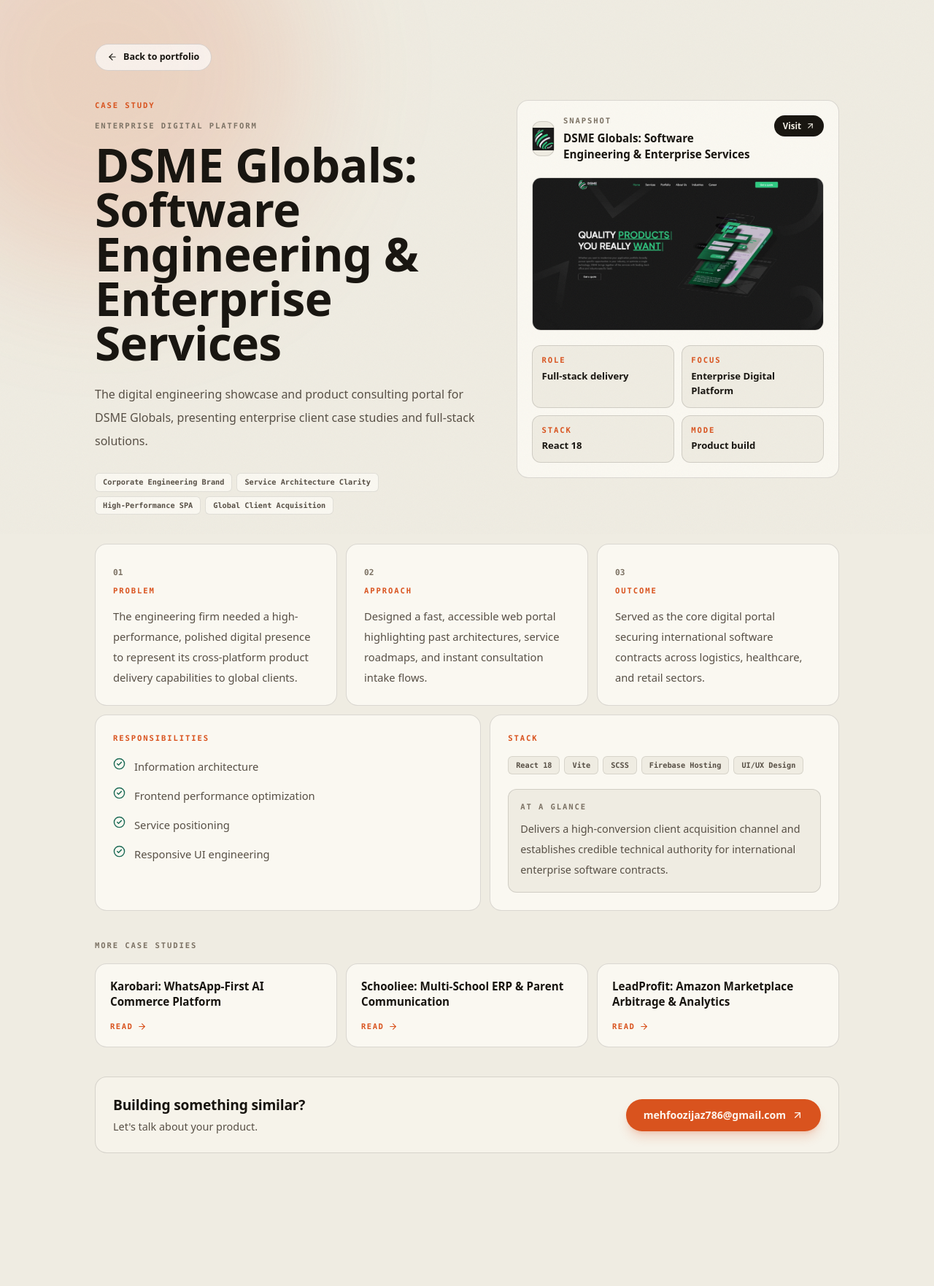
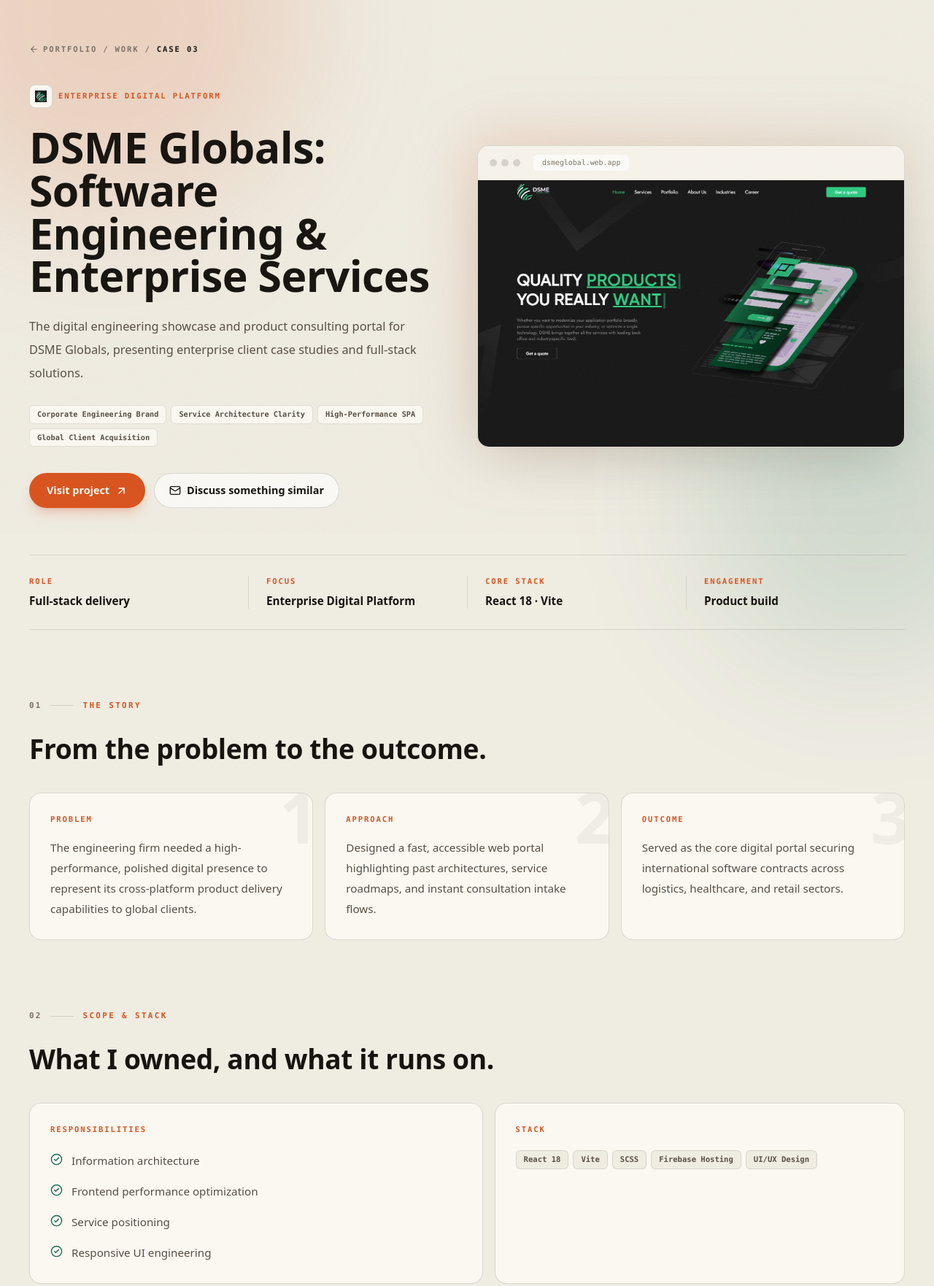
Before and after one commit to MehfoozurRehman/portfolio, an Astro site: page /case-studies/dsme-globals in a window 1280 px wide. Shown: the part 68-1830 px from the top of the page at 73% size. Before the commit the page ends 1728 px from the top, so only its background shows below. Built offline with nearby package versions, Linux system fonts and the light colour scheme; Astro itself is replaced by a stand-in of ours; a web font is replaced by a local one.

Commit message:
Redesign case-study pages: aligned container, consistent spacing, framed hero, facts strip, story/scope sections, richer related work and CTA

```diff
--- a/src/pages/case-studies/[slug].astro
+++ b/src/pages/case-studies/[slug].astro
@@ -1,25 +1,39 @@
 ---
 import { Image } from 'astro:assets';
-import { ArrowLeft, ArrowRight, ArrowUpRight, CircleCheck } from '@lucide/astro';
+import { ArrowLeft, ArrowRight, ArrowUpRight, CircleCheck, Mail } from '@lucide/astro';
 import type { GetStaticPaths } from 'astro';
 import { profile, projects } from '../../data';
 import Base from '../../layouts/Base.astro';
 import SiteNav from '../../components/SiteNav.astro';
+import SectionMarker from '../../components/SectionMarker.astro';
 import { SITE_URL } from '../../lib/site';
 
-export const getStaticPaths = (() => projects.map((project) => ({ params: { slug: project.slug }, props: { project } }))) satisfies GetStaticPaths;
+export const getStaticPaths = (() => projects.map((project, index) => ({ params: { slug: project.slug }, props: { project, index } }))) satisfies GetStaticPaths;
 
-const { project } = Astro.props;
+const { project, index } = Astro.props;
 const Icon = project.icon;
 const others = projects.filter((p) => p.slug !== project.slug).slice(0, 3);
 
 const display = 'font-[family-name:var(--font-nunito)] font-extrabold tracking-[-0.01em]';
 const mono = 'font-mono-label text-[0.66rem] font-semibold uppercase tracking-[0.18em]';
-const shell = 'mx-auto w-full max-w-[1100px] px-5 sm:px-8 lg:px-10';
+const shell = 'mx-auto w-full max-w-[1320px] px-5 sm:px-8 lg:px-10';
+const block = 'mt-16 sm:mt-24';
 
 const path = `/case-studies/${project.slug}`;
 const title = `${project.title} — Case Study | Mehfooz-ur-Rehman`;
 const description = project.summary;
+
+const facts = [
+  ['Role', 'Full-stack delivery'],
+  ['Focus', project.category],
+  ['Core stack', project.stack.slice(0, 2).join(' · ') || 'Web'],
+  ['Engagement', 'Product build'],
+];
+const story = [
+  ['Problem', project.problem],
+  ['Approach', project.approach],
+  ['Outcome', project.outcome],
+];
 
 const jsonLd = [
   {
@@ -47,21 +61,36 @@ const jsonLd = [
   <SiteNav base="/" />
   <main class="relative min-h-screen overflow-x-hidden bg-[var(--color-page)] text-[var(--color-text)]">
     <div class="halo -left-[10%] -top-[6%] h-[34rem] w-[34rem]" style="background: var(--halo-a)"></div>
+    <div class="halo -right-[10%] top-[18%] h-[28rem] w-[28rem]" style="background: var(--halo-b)"></div>
 
-    <div class={`${shell} relative z-10 pb-20 pt-28 sm:pt-32`}>
-      <a
-        href="/"
-        class="inline-flex items-center gap-2 rounded-full border border-[var(--border-card)] bg-[var(--color-field)] px-4 py-2 text-[0.78rem] font-bold text-[var(--color-text)] transition hover:border-[var(--border-hover)] hover:text-[var(--color-accent)]"
-      >
-        <ArrowLeft size={14} aria-hidden="true" /> Back to portfolio
-      </a>
+    <div class={`${shell} relative z-10 pb-24 pt-28 sm:pt-32`}>
+      <!-- Breadcrumb -->
+      <nav aria-label="Breadcrumb" class={`${mono} flex flex-wrap items-center gap-2 text-[var(--color-soft)]`}>
+        <a href="/" class="inline-flex items-center gap-1.5 transition hover:text-[var(--color-accent)]"><ArrowLeft size={13} aria-hidden="true" /> Portfolio</a>
+        <span aria-hidden="true">/</span>
+        <a href="/#work" class="transition hover:text-[var(--color-accent)]">Work</a>
+        <span aria-hidden="true">/</span>
+        <span class="text-[var(--color-text)]" aria-current="page">Case {String(index + 1).padStart(2, '0')}</span>
+      </nav>
 
-      <section class="mt-10 grid gap-10 lg:grid-cols-[1fr_0.82fr] lg:items-start">
-        <div class="max-w-2xl">
-          <p class={`${mono} text-[var(--color-accent)]`}>Case study</p>
-          <p class={`${mono} mt-3 text-[var(--color-soft)]`}>{project.category}</p>
-          <h1 class={`${display} mt-4 text-[clamp(2.4rem,5vw,4.4rem)] leading-[0.95]`}>{project.title}</h1>
-          <p class="mt-6 max-w-xl text-[1rem] leading-8 text-[var(--color-muted)]">{project.summary}</p>
+      <!-- Hero -->
+      <header class="mt-10 grid gap-12 lg:grid-cols-[1fr_1.05fr] lg:items-center lg:gap-14">
+        <div>
+          <p class={`${mono} inline-flex items-center gap-2 text-[var(--color-accent)]`}>
+            <span class="grid size-8 place-items-center rounded-lg border border-[var(--border-card)] bg-[var(--color-raise)]">
+              {
+                project.logo ? (
+                  <Image src={project.logo} alt="" width={40} height={40} class="size-4 object-contain" aria-hidden="true" />
+                ) : (
+                  <Icon size={15} aria-hidden="true" />
+                )
+              }
+            </span>
+            {project.category}
+          </p>
+          <h1 class={`${display} mt-6 text-[clamp(2.2rem,4.6vw,3.9rem)] leading-[1]`}>{project.title}</h1>
+          <p class="mt-6 max-w-xl text-[1.02rem] leading-8 text-[var(--color-muted)]">{project.summary}</p>
+
           <ul class="mt-7 flex flex-wrap gap-1.5">
             {
               project.highlights.map((item) => (
@@ -69,97 +98,99 @@ const jsonLd = [
               ))
             }
           </ul>
-        </div>
 
-        <aside class="rounded-2xl border border-[var(--border-card)] bg-[var(--color-raise)] p-5">
-          <div class="flex items-start justify-between gap-4">
-            <div class="flex items-center gap-3">
-              <span class="grid size-12 place-items-center rounded-xl border border-[var(--border-card)] bg-[var(--color-page)]">
-                {
-                  project.logo ? (
-                    <Image src={project.logo} alt="" width={64} height={64} class="size-8 object-contain" aria-hidden="true" />
-                  ) : (
-                    <Icon size={20} class="text-[var(--color-accent)]" aria-hidden="true" />
-                  )
-                }
-              </span>
-              <div>
-                <p class={`${mono} text-[var(--color-soft)]`}>Snapshot</p>
-                <p class="mt-1 text-[0.95rem] font-extrabold">{project.title}</p>
-              </div>
-            </div>
+          <div class="mt-9 flex flex-wrap items-center gap-3">
             {
               project.url ? (
                 <a
                   href={project.url}
                   target="_blank"
                   rel="noreferrer"
-                  class="inline-flex items-center gap-1.5 rounded-full bg-[var(--color-inverse)] px-3 py-1.5 text-[0.72rem] font-bold text-[var(--color-inverse-text)] transition hover:bg-[var(--color-accent)] hover:text-[var(--color-on-accent)]"
+                  class="group inline-flex min-h-12 items-center gap-2 rounded-full bg-[var(--color-accent)] px-6 text-[0.9rem] font-bold text-[var(--color-on-accent)] shadow-lg shadow-[color:var(--shadow-accent)] transition hover:shadow-xl"
                 >
-                  Visit <ArrowUpRight size={13} aria-hidden="true" />
+                  Visit project
+                  <ArrowUpRight size={17} class="transition-transform group-hover:-translate-y-0.5 group-hover:translate-x-0.5" aria-hidden="true" />
                 </a>
               ) : null
             }
+            <a
+              href={`mailto:${profile.email}?subject=${encodeURIComponent('Project inquiry: similar to ' + project.title)}`}
+              class="inline-flex min-h-12 items-center gap-2 rounded-full border border-[var(--border-card)] bg-[var(--color-field)] px-5 text-[0.9rem] font-bold text-[var(--color-text)] transition hover:border-[var(--border-hover)] hover:text-[var(--color-accent)]"
+            >
+              <Mail size={16} aria-hidden="true" /> Discuss something similar
+            </a>
+          </div>
         </div>
 
         {
           project.hero ? (
-              <div class="mt-5 overflow-hidden rounded-xl border border-[var(--border-card)]">
+            <figure class="relative">
+              <div class="absolute -inset-3 -z-10 rounded-[2rem] bg-gradient-to-br from-[var(--color-accent)]/20 to-[var(--color-accent-2)]/15 blur-2xl" />
+              <div class="overflow-hidden rounded-2xl border border-[var(--border-card)] bg-[var(--color-raise)] shadow-[0_30px_80px_-40px_var(--shadow-strong)]">
+                <div class="flex items-center gap-1.5 border-b border-[var(--border-subtle)] bg-[var(--color-page-soft)] px-4 py-3" aria-hidden="true">
+                  <span class="size-2.5 rounded-full bg-[var(--border-card)]" />
+                  <span class="size-2.5 rounded-full bg-[var(--border-card)]" />
+                  <span class="size-2.5 rounded-full bg-[var(--border-card)]" />
+                  <span class="ml-3 truncate rounded-md bg-[var(--color-field)] px-3 py-1 font-mono-label text-[0.62rem] text-[var(--color-soft)]">
+                    {project.url ? new URL(project.url).hostname : project.slug}
+                  </span>
+                </div>
                 <Image
                   src={project.hero}
                   alt={`${project.title} screenshot`}
-                  widths={[480, 720, 960]}
-                  sizes="(max-width: 1024px) 90vw, 480px"
+                  widths={[640, 960, 1280]}
+                  sizes="(max-width: 1024px) 92vw, 600px"
                   loading="eager"
                   fetchpriority="high"
-                  class="h-auto w-full object-cover"
+                  class="aspect-[16/10] h-auto w-full object-cover object-top"
                 />
               </div>
+            </figure>
           ) : null
         }
+      </header>
 
-          <dl class="mt-5 grid grid-cols-2 gap-2.5">
+      <!-- Facts strip -->
+      <dl class="mt-14 grid grid-cols-2 gap-y-6 border-y border-[var(--border-subtle)] py-7 sm:mt-16 lg:grid-cols-4">
         {
-              [
-                ['Role', 'Full-stack delivery'],
-                ['Focus', project.category],
-                ['Stack', project.stack[0] ?? 'Web'],
-                ['Mode', 'Product build'],
-              ].map(([label, value]) => (
-                <div class="rounded-xl border border-[var(--border-card)] bg-[var(--color-page)] p-3">
+          facts.map(([label, value], i) => (
+            <div class={`px-0 lg:px-6 ${i === 0 ? 'lg:pl-0' : ''} ${i > 0 ? 'lg:border-l lg:border-[var(--border-subtle)]' : ''}`}>
               <dt class={`${mono} text-[var(--color-accent)]`}>{label}</dt>
-                  <dd class="mt-1 text-[0.82rem] font-bold">{value}</dd>
+              <dd class="mt-2 text-[0.95rem] font-bold leading-snug">{value}</dd>
             </div>
           ))
         }
       </dl>
-        </aside>
+
+      <!-- Story -->
+      <section class={block} aria-labelledby="story-heading">
+        <SectionMarker index="01" label="The story" />
+        <h2 id="story-heading" class={`${display} max-w-2xl text-[clamp(1.55rem,2.9vw,2.35rem)] leading-[1.05]`}>From the problem to the outcome.</h2>
+        <ol class="mt-10 grid gap-4 md:grid-cols-3">
+          {
+            story.map(([label, value], i) => (
+              <li class="card-hover relative flex flex-col overflow-hidden rounded-2xl border border-[var(--border-card)] bg-[var(--color-raise)] p-7">
+                <span class={`${display} pointer-events-none absolute -right-2 -top-4 select-none text-[6rem] leading-none text-[var(--color-text)] opacity-[0.05]`} aria-hidden="true">{i + 1}</span>
+                <span class={`${mono} text-[var(--color-accent)]`}>{label}</span>
+                <p class="mt-4 text-[0.95rem] leading-7 text-[var(--color-muted)]">{value}</p>
+              </li>
+            ))
+          }
+        </ol>
       </section>
 
-      <section class="mt-10 grid gap-3 md:grid-cols-3">
-        {
-          [
-            ['Problem', project.problem],
-            ['Approach', project.approach],
-            ['Outcome', project.outcome],
-          ].map(([label, value], i) => (
-            <article class="card-hover rounded-2xl border border-[var(--border-card)] bg-[var(--color-raise)] p-6">
-              <span class="font-mono-label text-[0.7rem] font-semibold text-[var(--color-soft)]">0{i + 1}</span>
-              <h2 class={`${mono} mt-2 text-[var(--color-accent)]`}>{label}</h2>
-              <p class="mt-3 text-[0.92rem] leading-7 text-[var(--color-muted)]">{value}</p>
-            </article>
-          ))
-        }
-      </section>
-
-      <section class="mt-3 grid gap-3 lg:grid-cols-[1.05fr_0.95fr]">
-        <article class="rounded-2xl border border-[var(--border-card)] bg-[var(--color-raise)] p-6">
-          <h2 class={`${mono} text-[var(--color-accent)]`}>Responsibilities</h2>
-          <ul class="mt-4 grid gap-3 text-[0.92rem] leading-7 text-[var(--color-muted)]">
+      <!-- Scope -->
+      <section class={block} aria-labelledby="scope-heading">
+        <SectionMarker index="02" label="Scope & stack" />
+        <h2 id="scope-heading" class={`${display} max-w-2xl text-[clamp(1.55rem,2.9vw,2.35rem)] leading-[1.05]`}>What I owned, and what it runs on.</h2>
+        <div class="mt-10 grid gap-4 lg:grid-cols-[1.05fr_0.95fr]">
+          <article class="rounded-2xl border border-[var(--border-card)] bg-[var(--color-raise)] p-7">
+            <h3 class={`${mono} text-[var(--color-accent)]`}>Responsibilities</h3>
+            <ul class="mt-5 grid gap-3.5 text-[0.95rem] leading-7 text-[var(--color-muted)]">
               {
                 project.responsibilities.map((item) => (
                   <li class="flex gap-3">
-                  <CircleCheck class="mt-0.5 shrink-0 text-[var(--color-accent-2)]" size={17} aria-hidden="true" />
+                    <CircleCheck class="mt-1 shrink-0 text-[var(--color-accent-2)]" size={17} aria-hidden="true" />
                     <span>{item}</span>
                   </li>
                 ))
@@ -167,56 +198,84 @@ const jsonLd = [
             </ul>
           </article>
 
-        <article class="rounded-2xl border border-[var(--border-card)] bg-[var(--color-raise)] p-6">
-          <h2 class={`${mono} text-[var(--color-accent)]`}>Stack</h2>
-          <ul class="mt-4 flex flex-wrap gap-1.5">
+          <article class="flex flex-col rounded-2xl border border-[var(--border-card)] bg-[var(--color-raise)] p-7">
+            <h3 class={`${mono} text-[var(--color-accent)]`}>Stack</h3>
+            <ul class="mt-5 flex flex-wrap gap-1.5">
               {
                 project.stack.map((item) => (
-                <li class="rounded-md border border-[var(--border-subtle)] bg-[var(--color-page)] px-2.5 py-1 font-mono-label text-[0.64rem] font-semibold text-[var(--color-muted)]">{item}</li>
+                  <li class="rounded-md border border-[var(--border-subtle)] bg-[var(--color-page)] px-2.5 py-1 font-mono-label text-[0.66rem] font-semibold text-[var(--color-muted)]">{item}</li>
                 ))
               }
             </ul>
-          <div class="mt-5 rounded-xl border border-[var(--border-card)] bg-[var(--color-page)] p-4">
-            <h3 class={`${mono} text-[var(--color-soft)]`}>At a glance</h3>
-            <p class="mt-2 text-[0.9rem] leading-7 text-[var(--color-muted)]">{project.businessValue}</p>
+          </article>
         </div>
-        </article>
+
+        <figure class="mt-4 rounded-2xl border border-[var(--border-card)] bg-[var(--color-page-soft)] p-7 sm:p-9">
+          <figcaption class={`${mono} text-[var(--color-soft)]`}>Business value</figcaption>
+          <blockquote class={`${display} mt-4 max-w-4xl text-[clamp(1.15rem,2vw,1.55rem)] leading-snug`}>{project.businessValue}</blockquote>
+        </figure>
       </section>
 
-      <section class="mt-10" aria-labelledby="more-work">
-        <h2 id="more-work" class={`${mono} text-[var(--color-soft)]`}>More case studies</h2>
-        <ul class="mt-4 grid gap-3 md:grid-cols-3">
+      <!-- More -->
+      <section class={block} aria-labelledby="more-work">
+        <SectionMarker index="03" label="More work" />
+        <h2 id="more-work" class="sr-only">More case studies</h2>
+        <ul class="grid gap-4 md:grid-cols-3">
           {
-            others.map((p) => (
+            others.map((p) => {
+              const OtherIcon = p.icon;
+              return (
                 <li>
                   <a
                     href={`/case-studies/${p.slug}`}
                     data-astro-prefetch="hover"
-                  class="card-hover flex h-full flex-col justify-between gap-4 rounded-2xl border border-[var(--border-card)] bg-[var(--color-raise)] p-5"
+                    class="card-hover group flex h-full flex-col overflow-hidden rounded-2xl border border-[var(--border-card)] bg-[var(--color-raise)]"
                   >
-                  <span class="text-[0.95rem] font-extrabold leading-snug">{p.title}</span>
+                    <div class="relative aspect-[16/9] w-full overflow-hidden bg-[var(--color-page-soft)]">
+                      {p.hero ? (
+                        <Image src={p.hero} alt="" widths={[360, 560]} sizes="(max-width: 768px) 92vw, 30vw" loading="lazy" class="absolute inset-0 size-full object-cover object-top transition-transform duration-500 group-hover:scale-[1.04]" />
+                      ) : (
+                        <span class="grid size-full place-items-center text-[var(--color-accent)]"><OtherIcon size={32} aria-hidden="true" /></span>
+                      )}
+                    </div>
+                    <div class="flex flex-1 flex-col justify-between gap-4 p-5">
+                      <span class="text-[1rem] font-extrabold leading-snug">{p.title}</span>
                       <span class="inline-flex items-center gap-1.5 font-mono-label text-[0.66rem] font-semibold uppercase tracking-[0.14em] text-[var(--color-accent)]">
-                    Read <ArrowRight size={13} aria-hidden="true" />
+                        Read case study <ArrowRight size={13} class="transition-transform group-hover:translate-x-0.5" aria-hidden="true" />
                       </span>
+                    </div>
                   </a>
                 </li>
-            ))
+              );
+            })
           }
         </ul>
       </section>
 
-      <section class="mt-10 flex flex-col items-start justify-between gap-5 rounded-2xl border border-[var(--border-card)] bg-[var(--color-page-soft)] p-6 sm:flex-row sm:items-center">
+      <!-- CTA -->
+      <section class={`${block} relative overflow-hidden rounded-3xl border border-[var(--border-card)] bg-[var(--color-page-soft)] p-8 sm:p-12`}>
+        <div class="halo -bottom-[40%] -right-[10%] h-[24rem] w-[24rem]" style="background: var(--halo-a)"></div>
+        <div class="relative z-10 flex flex-col items-start justify-between gap-8 md:flex-row md:items-center">
           <div>
-          <p class={`${display} text-[1.2rem]`}>Building something similar?</p>
-          <p class="mt-1 text-[0.9rem] text-[var(--color-muted)]">Let's talk about your product.</p>
+            <h2 class={`${display} text-[clamp(1.5rem,2.8vw,2.2rem)] leading-tight`}>Building something similar?</h2>
+            <p class="mt-3 max-w-lg text-[0.95rem] leading-7 text-[var(--color-muted)]">Send the workflow or the stuck project. I'll reply with a practical plan and a launch path.</p>
           </div>
+          <div class="flex flex-wrap gap-3">
             <a
               href={`mailto:${profile.email}`}
-          class="inline-flex min-h-11 items-center gap-2 rounded-full bg-[var(--color-accent)] px-6 text-[0.88rem] font-bold text-[var(--color-on-accent)] shadow-lg shadow-[color:var(--shadow-accent)]"
+              class="group inline-flex min-h-12 items-center gap-2 rounded-full bg-[var(--color-accent)] px-6 text-[0.9rem] font-bold text-[var(--color-on-accent)] shadow-lg shadow-[color:var(--shadow-accent)] transition hover:shadow-xl"
             >
-          {profile.email}
-          <ArrowUpRight size={16} aria-hidden="true" />
+              Email me
+              <ArrowUpRight size={17} class="transition-transform group-hover:-translate-y-0.5 group-hover:translate-x-0.5" aria-hidden="true" />
             </a>
+            <a
+              href="/#contact"
+              class="inline-flex min-h-12 items-center gap-2 rounded-full border border-[var(--border-card)] bg-[var(--color-field)] px-5 text-[0.9rem] font-bold text-[var(--color-text)] transition hover:border-[var(--border-hover)] hover:text-[var(--color-accent)]"
+            >
+              Use the contact form
+            </a>
+          </div>
+        </div>
       </section>
     </div>
   </main>
```
Lines whose indentation alone changed are shown as unchanged.
